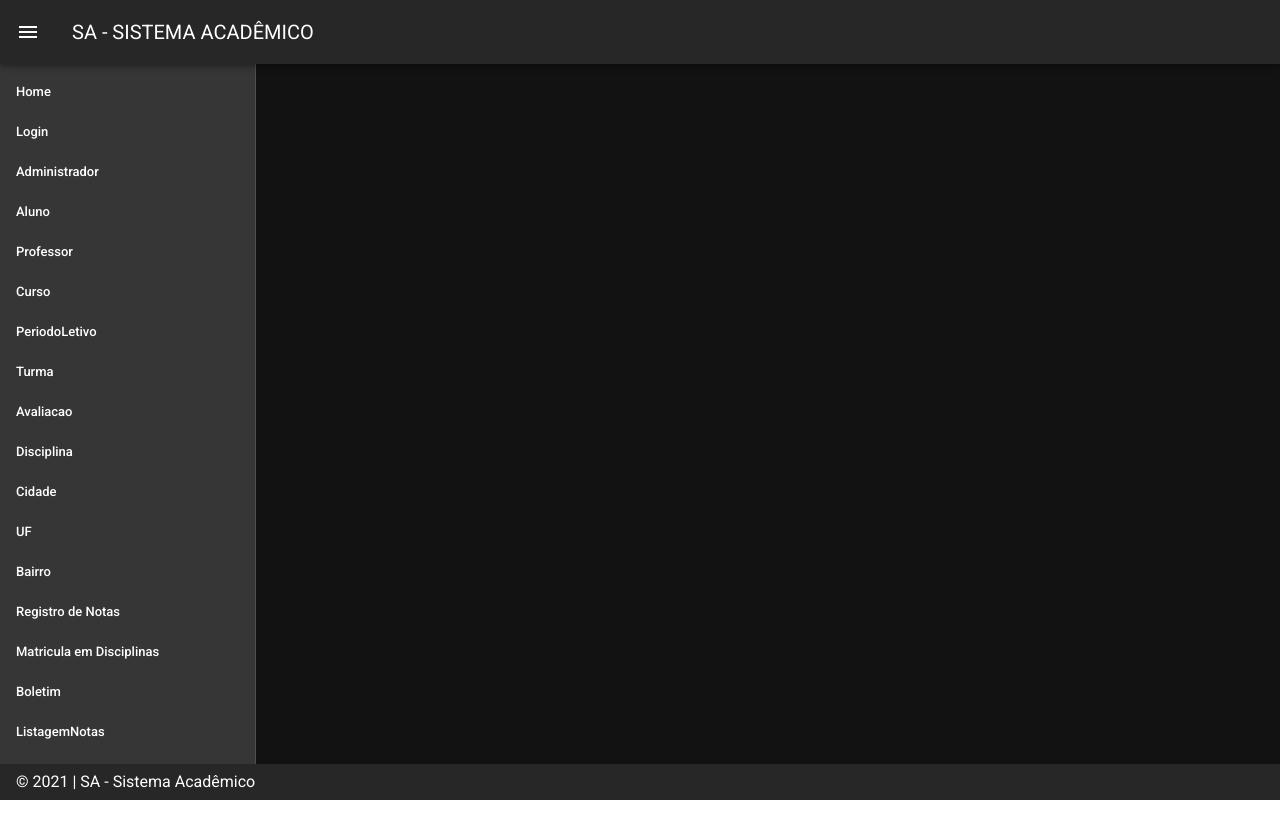
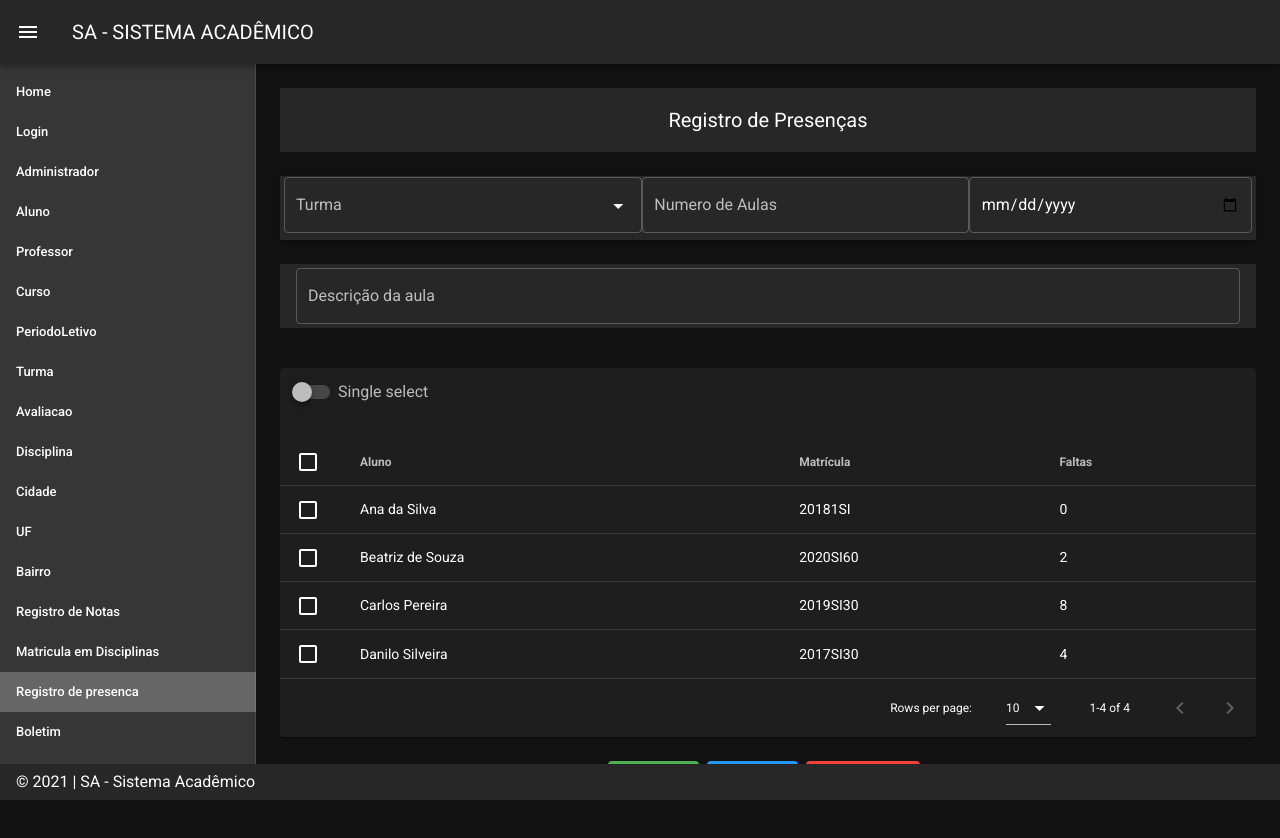
Before and after one commit to LeandroFerreira1/SA, a Vue app in the folder Codigos/sa-frontend-vue/: page /#/registroDePresenca in a window 1280 px wide. Shown: the top 838 px of the page. Before the commit the page ends 800 px from the top, so only its background shows below. Built offline with nearby package versions, Linux system fonts and the light colour scheme.

Commit message:
Tela de listagem e registro de faltas

```diff
--- a/Codigos/sa-frontend-vue/src/router/index.js
+++ b/Codigos/sa-frontend-vue/src/router/index.js
@@ -81,6 +81,11 @@ const routes = [
     component: () => import(/* webpackChunkName: "matriculaDisciplina" */ '../views/MatriculaDisciplina.vue')
   },
   {
+    path: '/registroDePresenca',
+    name: 'Registro de presenca',
+    component: () => import(/* webpackChunkName: "registroDePresenca" */ '../views/RegistroDePresenca.vue')
+  },
+  {
     path: '/boletim',
     name: 'Boletim',
     component: () => import(/* webpackChunkName: "boletin" */ '../views/Boletim.vue')
@@ -90,6 +95,11 @@ const routes = [
     name: 'ListagemNotas',
     component: () => import(/* webpackChunkName: "boletin" */ '../views/ListagemNotas.vue')
   },
+  {
+    path: '/listagemFaltas',
+    name: 'Listagem de Faltas',
+    component: () => import(/* webpackChunkName: "listagemDeFaltas" */ '../views/ListagemDeFaltas.vue')
+  },
 
 ]
 
--- /dev/null
+++ b/Codigos/sa-frontend-vue/src/views/ListagemDeFaltas.vue
@@ -0,0 +1,134 @@
+<template>
+  <div>
+    <v-container>
+      <v-toolbar flat>
+        <v-spacer>
+          <v-toolbar-title><center>Listagem de Faltas</center></v-toolbar-title>
+        </v-spacer>
+      </v-toolbar>
+    </v-container>
+
+    <v-container>
+      <v-toolbar>
+        <v-spacer>
+          <br />
+          <v-row>
+            <v-combobox
+              item-text="turma"
+              label="Turma"
+              clearable
+              outlined
+              required
+            >
+            </v-combobox>
+
+            <v-combobox
+              item-text="status"
+              clearable
+              outlined
+              label="Status"
+              required
+            >
+            </v-combobox>
+          </v-row>
+        </v-spacer>
+      </v-toolbar>
+    </v-container>
+
+    <v-container>
+      <v-toolbar>
+        <v-spacer>
+          <br />
+          <v-row>
+            <div class="mr-2 mb-6">
+              <v-text-field
+                v-model="dataInicioAula"
+                hide-details
+                outlined
+                label="Data inicio"
+                type="date"
+              />
+            </div>
+            <div class="mr-2 mb-6">
+              <v-text-field
+                v-model="dataFimAula"
+                hide-details
+                outlined
+                label="Data fim"
+                type="date"
+              />
+            </div>
+          </v-row>
+        </v-spacer>
+      </v-toolbar>
+    </v-container>
+
+    <v-container>
+      <v-data-table
+        :headers="headers"
+        :items="alunos"
+        class="elevation-1"
+        :hide-default-footer="true"
+      >
+      </v-data-table>
+    </v-container>
+  </div>
+</template>
+
+<script>
+export default {
+  data() {
+    return {
+      alunos: [
+        {
+          matricula: "20161si001",
+          aluno: "Ana da Silva",
+          turma: "Programação I - 2021.1",
+          intervalo: "01/01/2021 - 01/06/2021",
+          faltas: 10,
+          status: 'Pendente'
+        },
+
+        {
+          matricula: "20161si002",
+          aluno: "Beatriz de Souza",
+          turma: "Programação I - 2021.1",
+          intervalo: "01/01/2021 - 01/06/2021",
+          faltas: 8,
+          status: 'Pendente'
+        },
+
+        {
+          matricula: "20161si003",
+          aluno: "Carlos Pereira",
+          turma: "Programação I - 2021.1",
+          intervalo: "01/01/2021 - 01/06/2021",
+          faltas: 2,
+          status: 'Pendente'
+        },
+        {
+          matricula: "20161si004",
+          aluno: "Danilo Silveira",
+          turma: "Programação I - 2021.1",
+          intervalo: "01/01/2021 - 01/06/2021",
+          faltas: 4,
+          status: 'Pendente'
+        },
+      ],
+      headers: [
+        {
+          text: "Matricula",
+          align: "start",
+          value: "matricula",
+          width: "25%",
+        },
+        { text: "Alunos", value: "aluno" },
+        { text: "Turma", value: "turma" },
+        { text: "Intervalo", value: "intervalo" },
+        { text: "Faltas", value: "faltas" },
+        { text: "Status", value: "status" },
+      ],
+    };
+  },
+};
+</script>
--- /dev/null
+++ b/Codigos/sa-frontend-vue/src/views/RegistroDePresenca.vue
@@ -0,0 +1,143 @@
+<template>
+  <div>
+    <v-container>
+      <v-toolbar flat>
+        <v-spacer>
+          <v-toolbar-title
+            ><center>Registro de Presenças</center></v-toolbar-title
+          >
+        </v-spacer>
+      </v-toolbar>
+    </v-container>
+
+    <v-container>
+      <v-toolbar>
+        <v-spacer>
+          <br />
+          <v-row>
+            <v-combobox
+              item-text="turma"
+              label="Turma"
+              clearable
+              outlined
+              required
+            >
+            </v-combobox>
+
+            <v-text-field
+              v-model="numAula"
+              hide-details
+              outlined
+              label="Numero de Aulas"
+              type="number"
+            />
+
+            <v-text-field
+              v-model="dataAula"
+              hide-details
+              outlined
+              type="date"
+            />
+          </v-row>
+        </v-spacer>
+      </v-toolbar>
+    </v-container>
+
+    <v-container>
+      <v-toolbar flat>
+        <v-spacer>
+          <br />
+
+          <div class="mb-6">
+            <div>
+              <v-text-field
+                v-model="numAulas"
+                hide-details
+                outlined
+                label="Descrição da aula"
+              />
+            </div>
+          </div>
+        </v-spacer>
+      </v-toolbar>
+    </v-container>
+
+    <v-container>
+      <v-data-table
+        v-model="selected"
+        :headers="headers"
+        :items="alunos"
+        :single-select="singleSelect"
+        item-key="aluno"
+        show-select
+        class="elevation-1"
+
+      >
+        <template v-slot:top>
+          <v-switch
+            v-model="singleSelect"
+            label="Single select"
+            class="pa-3"
+          ></v-switch>
+        </template>
+      </v-data-table>
+    </v-container>
+
+    <v-container>
+      <div class="d-flex justify-center mb-6">
+        <div class="mr-2">
+          <v-btn block color="success">Salvar</v-btn>
+        </div>
+        <div class="mr-2">
+          <v-btn block color="primary">Limpar</v-btn>
+        </div>
+        <div class="mr-2">
+          <v-btn block color="red">Cancelar</v-btn>
+        </div>
+      </div>
+    </v-container>
+  </div>
+</template>
+
+<script>
+export default {
+  data() {
+    return {
+      singleSelect: false,
+      selected: [],
+      alunos: [
+        {
+          aluno: "Ana da Silva",
+          matricula: "20181SI",
+          faltas: 0,
+        },
+        {
+          aluno: "Beatriz de Souza",
+          matricula: "2020SI60",
+          faltas: 2,
+        },
+        {
+          aluno: "Carlos Pereira",
+          matricula: "2019SI30",
+          faltas: 8,
+        },
+        {
+          aluno: "Danilo Silveira",
+          matricula: "2017SI30",
+          faltas: 4,
+        },
+      ],
+      headers: [
+        {
+          text: "Aluno",
+          align: "start",
+          value: "aluno",
+          width: "45%",
+        },
+        { text: "Matrícula", value: "matricula" },
+        { text: "Faltas", value: "faltas" },
+      ],
+    };
+  },
+};
+</script>
```
